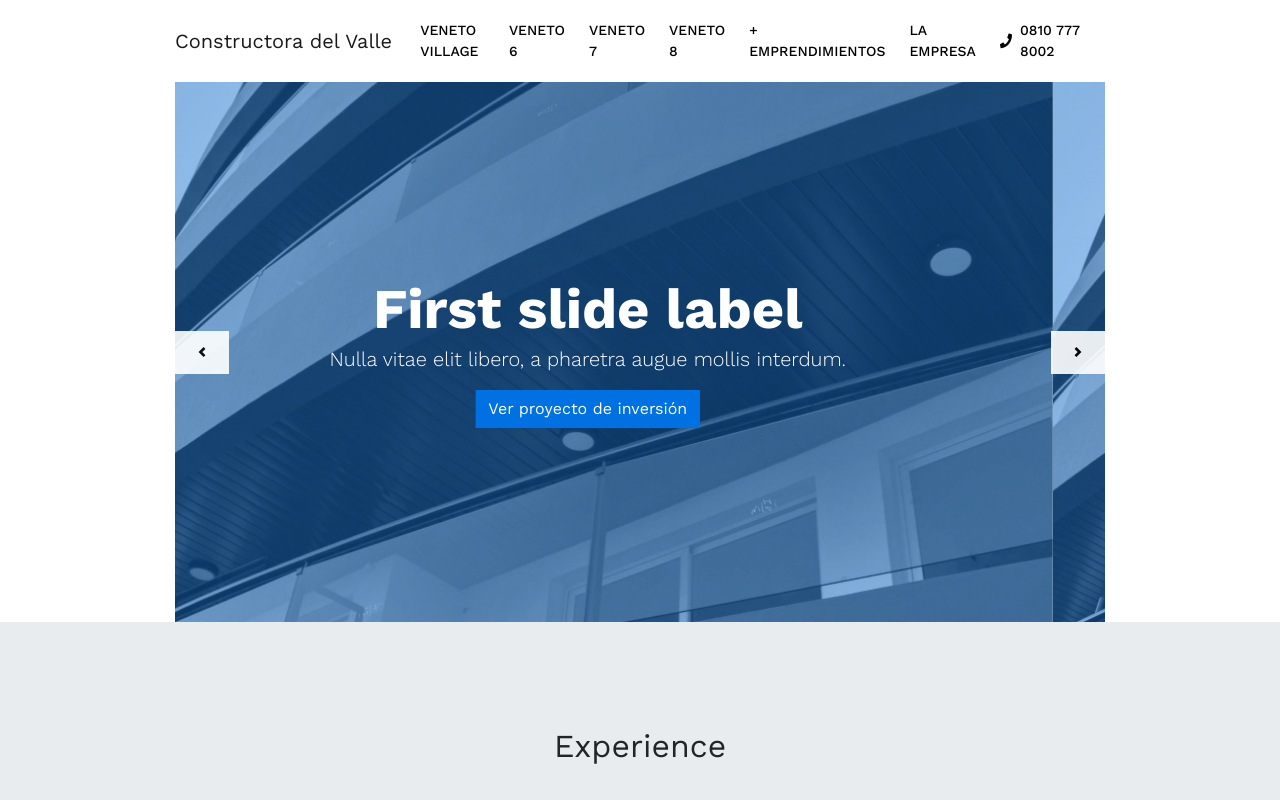
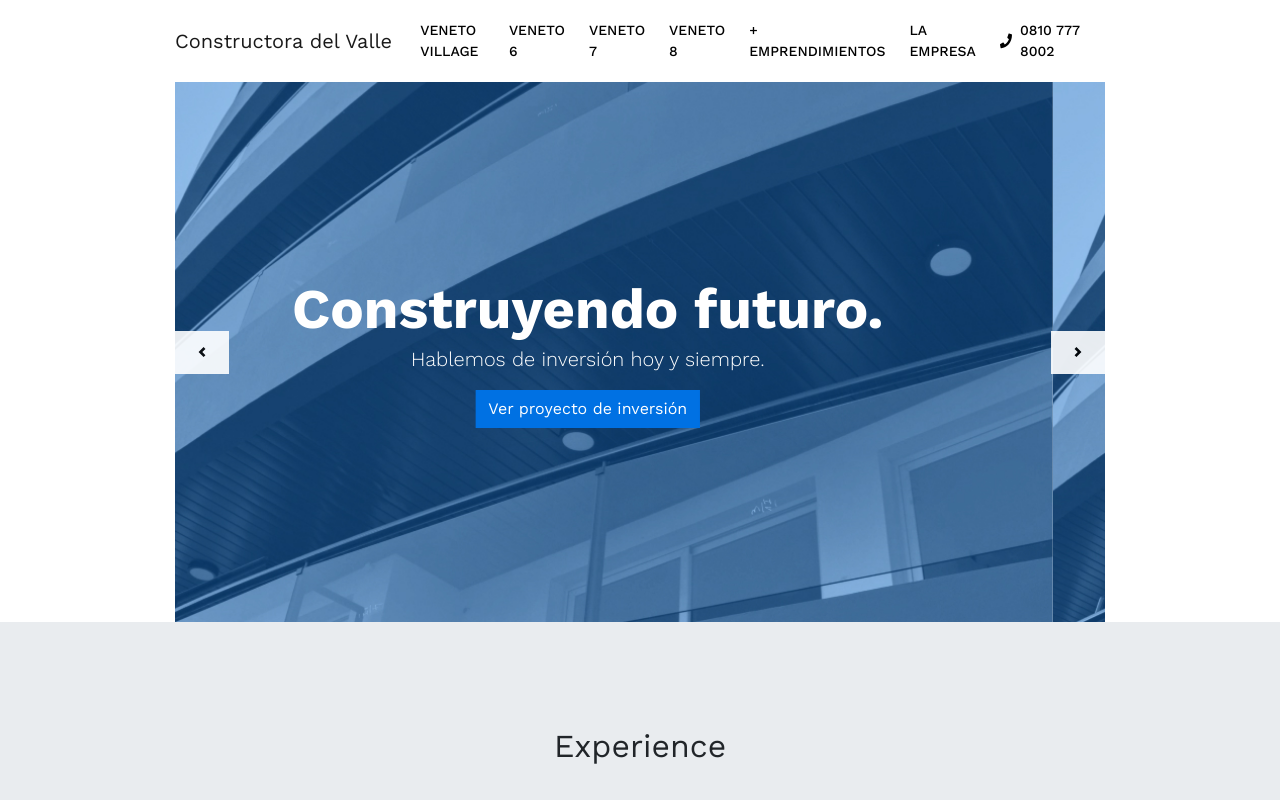
Before and after one commit to wipargentina/constructora-del-valle-web, a Next.js app: page / in a window 1280 px wide. Shown: the top 800 px of the page. Built offline with nearby package versions, Linux system fonts and the light colour scheme.

Commit message:
titulo primer slide

```diff
--- a/components/home/Slides.js
+++ b/components/home/Slides.js
@@ -14,10 +14,8 @@ export default function Slides() {
               />
               <Carousel.Caption>
                 <div className='caption-inner'>
-                  <h1 className='display-4'>First slide label</h1>
-                  <p className='lead'>
-                    Nulla vitae elit libero, a pharetra augue mollis interdum.
-                  </p>
+                  <h1 className='display-4'>Construyendo futuro.</h1>
+                  <p className='lead'>Hablemos de inversión hoy y siempre.</p>
                   <a className='btn btn-primary' href='/'>
                     Ver proyecto de inversión
                   </a>
```
